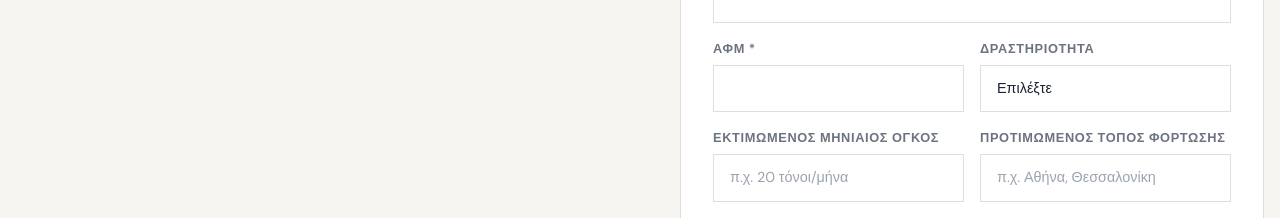
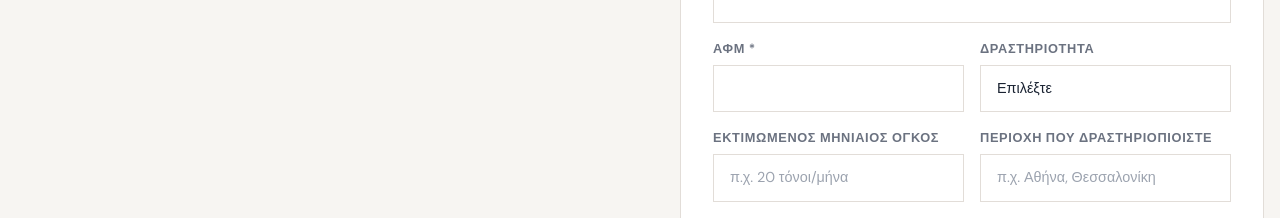
Before and after one commit to jachimastoswc-cloud/gpxgas, a Next.js app: page /resellers in a window 1280 px wide. Shown: the part 3140-3358 px from the top of the page. Built offline with nearby package versions, Linux system fonts and the light colour scheme.

Commit message:
Local Commit: 2026-10-06T10:06:20.172Z - Updated label text at `src/components/LeadForm.tsx` line 324 from "Προτιμώμενος Τόπος Φόρτωσης" to "περιοχή που δραστηριοπιοίστε"

```diff
--- a/src/components/LeadForm.tsx
+++ b/src/components/LeadForm.tsx
@@ -321,7 +321,7 @@ export default function LeadForm({ variant, title, subtitle }: LeadFormProps) {
                 />
               </div>
               <div>
-                <label htmlFor="topos" className="form-label">Προτιμώμενος Τόπος Φόρτωσης</label>
+                <label htmlFor="topos" className="form-label">περιοχή που δραστηριοπιοίστε</label>
                 <input
                   id="topos"
                   type="text"
```
